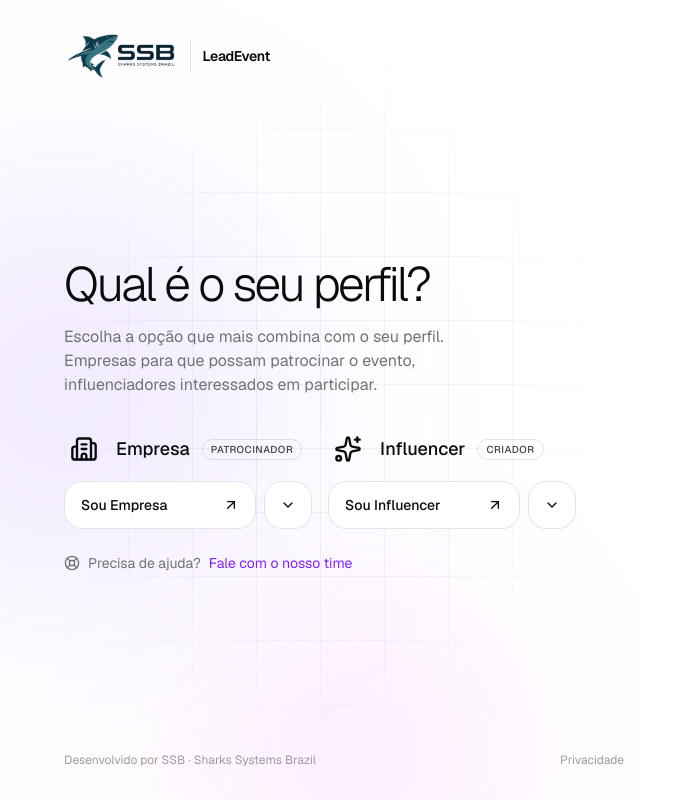
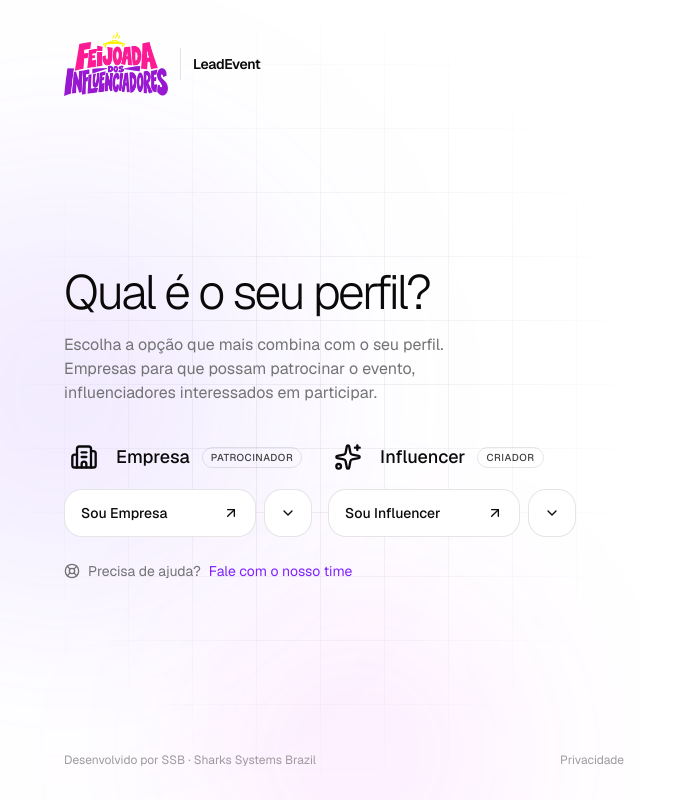
Before and after one commit to sharks-systems-br/LeadEvent, a Next.js app in the folder frontend/: page / in a window 1280 px wide. Shown: the whole page, without its empty margins (0-687 px from the left). Built offline with nearby package versions, Linux system fonts and the light colour scheme.

Commit message:
feat: usa a logo Feijoada dos Influenciadores na selecao de perfil e no login

```diff
--- a/frontend/src/components/ui/auth-ui.tsx
+++ b/frontend/src/components/ui/auth-ui.tsx
@@ -58,34 +58,24 @@ function resolveContent(content?: AuthContent) {
 }
 
 function Brand({
-  variant = "light",
   size = "lg",
   className,
 }: {
-  variant?: "light" | "dark";
   size?: "sm" | "lg";
   className?: string;
 }) {
   return (
-    <div className={className}>
-      <p
-        className={cn(
-          "font-black leading-none tracking-[-0.08em]",
-          size === "lg" ? "text-4xl sm:text-5xl" : "text-2xl",
-          variant === "light" ? "text-white" : "text-[#061a2b]"
-        )}
-      >
-        SSB
-      </p>
-      <p
-        className={cn(
-          "mt-1.5 font-semibold uppercase tracking-[0.3em] text-brand",
-          size === "lg" ? "text-[9px] sm:text-[10px]" : "text-[8px]"
-        )}
-      >
-        Sharks Systems Brazil
-      </p>
-    </div>
+    <Image
+      src="/brand/feijoada-logo.png"
+      width={200}
+      height={123}
+      alt="Feijoada dos Influenciadores"
+      className={cn(
+        "w-auto object-contain",
+        size === "lg" ? "h-20 sm:h-24" : "h-12",
+        className
+      )}
+    />
   );
 }
 
@@ -242,7 +232,7 @@ export function AuthUI({
             aria-label="Voltar para a seleção de perfil"
             className="lg:hidden"
           >
-            <Brand variant="dark" size="sm" />
+            <Brand size="sm" />
           </Link>
           <a
             href="mailto:contato@leadevent.com"
--- a/frontend/src/components/ui/sign-in.tsx
+++ b/frontend/src/components/ui/sign-in.tsx
@@ -34,12 +34,12 @@ interface SignInPageProps {
 const Brand = () => (
   <div className="flex items-center gap-3">
     <Image
-      src="/brand/ssb-logo.png"
-      width={150}
-      height={63}
-      alt="SSB - Sharks Systems Brazil"
+      src="/brand/feijoada-logo.png"
+      width={200}
+      height={123}
+      alt="Feijoada dos Influenciadores"
       loading="eager"
-      className="h-12 w-auto object-contain"
+      className="h-14 w-auto object-contain md:h-16"
     />
     <span className="h-8 w-px bg-black/10" aria-hidden="true" />
     <span className="text-sm font-semibold tracking-tight text-foreground">
```
Also changed, not shown: frontend/public/brand/feijoada-logo.png (added).
